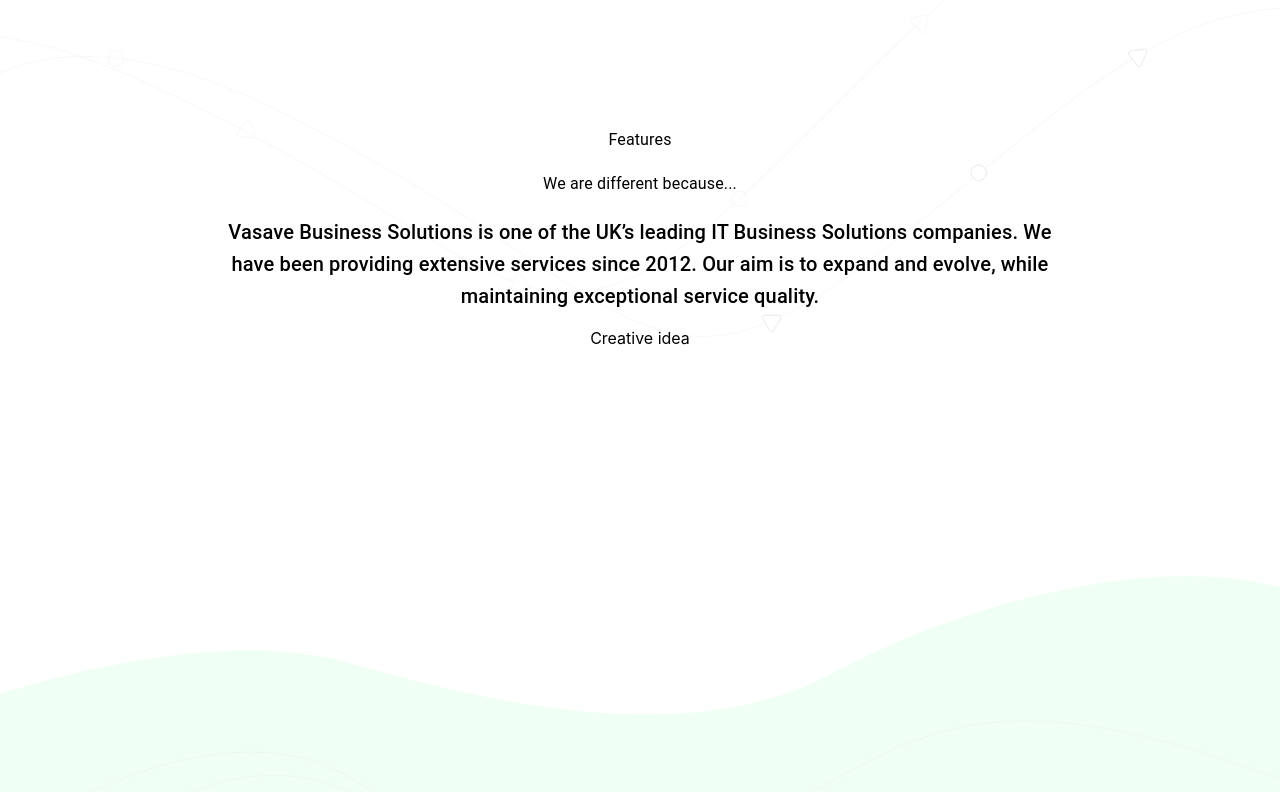
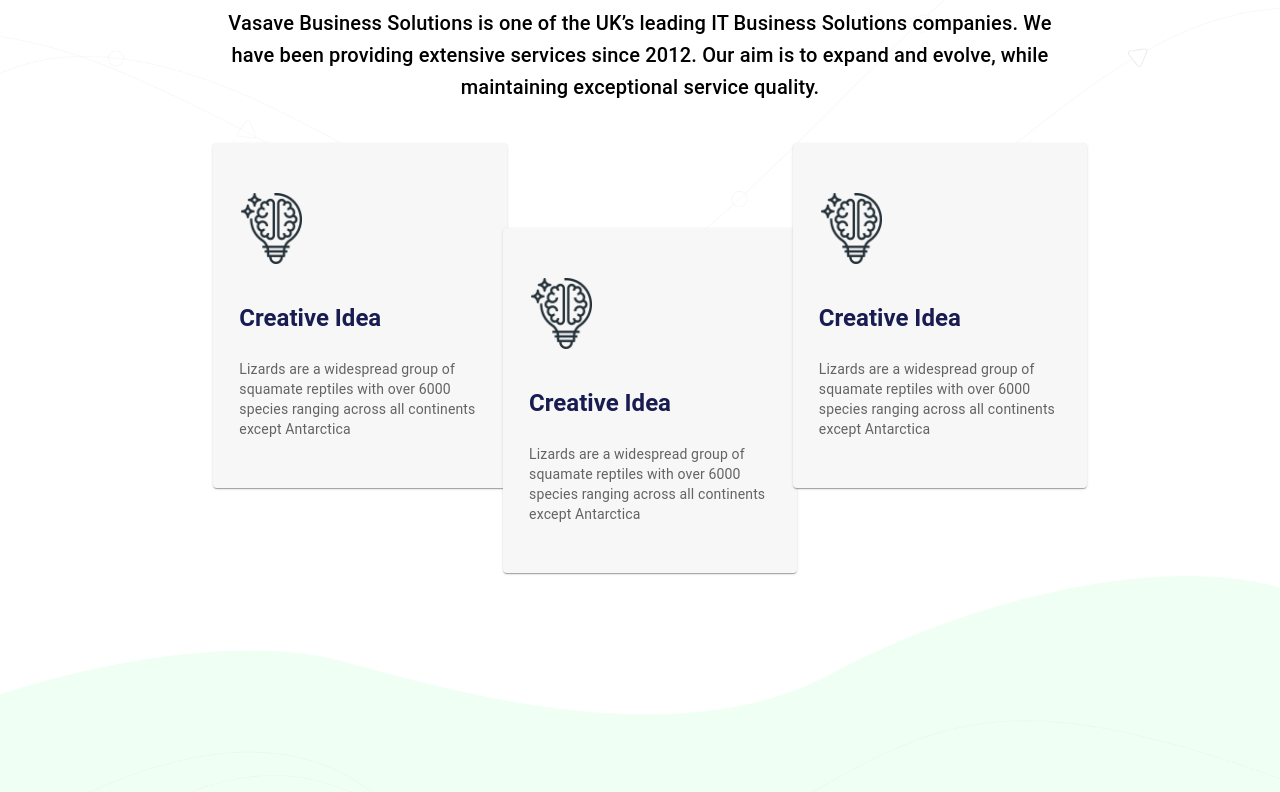
Before and after one commit to poojan411/vasave, a React (Create React App) app: page / in a window 1280 px wide. Shown: the part 760-1552 px from the top of the page. Built offline with nearby package versions, Linux system fonts and the light colour scheme.

Commit message:
fixed header issues, and other bug fixes

```diff
--- /dev/null
+++ b/src/components/FeatureCard.js
@@ -0,0 +1,55 @@
+import * as React from "react";
+import Card from "@mui/material/Card";
+import CardContent from "@mui/material/CardContent";
+import CardMedia from "@mui/material/CardMedia";
+import Typography from "@mui/material/Typography";
+import { CardActionArea } from "@mui/material";
+// import image from "../images/cardLogos/CreativeCardLogo.png";
+import "../styles/featurecard.css";
+
+function FeatureCard(props) {
+  const { title, description, imageUrl } = props;
+  return (
+    <Card
+      sx={{ maxWidth: 345 }}
+      style={{
+        backgroundColor: "#F7F7F7",
+        padding: "10px",
+        paddingTop: "40px",
+        width: "100%",
+      }}
+      className="cardContent"
+    >
+      <div className="cardAction">
+        <CardMedia
+          component="img"
+          height="140"
+          image={imageUrl}
+          alt="green iguana"
+          className="cardLogo"
+
+          //   style={{ height: "100px", width: "100px", padding: "20px" }}
+        />
+        <CardContent>
+          <Typography
+            gutterBottom
+            variant="h5"
+            component="div"
+            // style={{ textAlign: "left" }}
+            className="cardTitle"
+          >
+            {title}
+          </Typography>
+          <Typography
+            variant="body2"
+            color="text.secondary"
+            style={{ textAlign: "left", paddingBottom: "15px" }}
+          >
+            {description}
+          </Typography>
+        </CardContent>
+      </div>
+    </Card>
+  );
+}
+export default FeatureCard;
--- a/src/screens/AboutUs.js
+++ b/src/screens/AboutUs.js
@@ -1,4 +1,4 @@
-import React from "react";
+import React, { useState, useEffect } from "react";
 import Box from "@mui/material/Box";
 import Typography from "@mui/material/Typography";
 import Header from "../components/Header";
@@ -9,6 +9,9 @@
 import Footer from "../components/Footer";
 
 function AboutUs(props) {
+  useEffect(() => {
+    window.scrollTo(0, 0);
+  }, []);
   const headerOptions = [
     {
       title: "home",
--- a/src/screens/Contact.js
+++ b/src/screens/Contact.js
@@ -1,4 +1,4 @@
-import React from "react";
+import React, { useState, useEffect } from "react";
 import Box from "@mui/material/Box";
 import Typography from "@mui/material/Typography";
 import Header from "../components/Header";
@@ -14,6 +14,9 @@
 // import Theme from "../";
 
 function Contact(props) {
+  useEffect(() => {
+    window.scrollTo(0, 0);
+  }, []);
   const headerOptions = [
     {
       title: "home",
--- a/src/screens/Home.js
+++ b/src/screens/Home.js
@@ -7,7 +7,9 @@
 import waveone from "../images/wave.svg";
 import TitleCard from "../components/TitleCard";
 import Footer from "../components/Footer";
+import FeatureCard from "../components/FeatureCard";
 import "../styles/homestyles.css";
+import creativeImage from "../images/cardLogos/CreativeCardLogo.png";
 
 function Home(props) {
   const headerOptions = [
@@ -28,10 +30,33 @@
       detials: "contact",
     },
   ];
+  const featuresArray = [
+    {
+      id: 1,
+      title: "Creative idea",
+      description:
+        "Lizards are a widespread group of squamate reptiles with over 6000 species ranging across all continents except Antarctica",
+      imagePath: creativeImage,
+    },
+    {
+      id: 2,
+      title: "Creative idea",
+      description:
+        "Lizards are a widespread group of squamate reptiles with over 6000 species ranging across all continents except Antarctica",
+      imagePath: creativeImage,
+    },
+    {
+      id: 3,
+      title: "Creative idea",
+      description:
+        "Lizards are a widespread group of squamate reptiles with over 6000 species ranging across all continents except Antarctica",
+      imagePath: creativeImage,
+    },
+  ];
   return (
     <div>
       <Header headerData={headerOptions} />
-      <TitleCard title="Vasave Business Solutions" />
+      <TitleCard screen="home" title="Vasave Business Solutions" />
       <Grid
         container
         justifyContent="center"
@@ -65,13 +90,67 @@
                 exceptional service quality.
               </Typography>
             </Grid>
-
-            <Grid item lg={8}>
-              <p>Creative idea</p>
+            {/* <==============features cards loop ==============>*/}
+            <Grid item lg={8} style={{ marginTop: "40px" }}>
+              <Grid container spacing={2}>
+                {featuresArray &&
+                  featuresArray.map((item, index) => {
+                    return (
+                      <Grid
+                        item
+                        lg={4}
+                        style={{ marginTop: index === 1 ? "85px" : "0px" }}
+                      >
+                        <FeatureCard
+                          title={item?.title}
+                          description={item?.description}
+                          imageUrl={item?.imagePath}
+                        />
+                      </Grid>
+                    );
+                  })}
+              </Grid>
             </Grid>
           </Grid>
         </div>
       </Grid>
+      {/* <Grid
+        item
+        lg={8}
+        style={{
+          marginTop: "200px",
+          marginBottom: "30px",
+          backgroundColor: "red",
+        }}
+      >
+        <Grid container justifyContent="space-between" flexDirection="row">
+          <Grid item lg={6}>
+            <Typography>About us</Typography>
+
+            <Typography>Best Digital Agency in the Town </Typography>
+            <Typography>Scince 2001</Typography>
+            <Typography>
+              Pleasure rationally encounter consequences that are extremely
+              painful. Nor again is there anyone who loves or pursues or desires
+              to obtain
+            </Typography>
+            <Typography>
+              Pleasure rationally encounter consequences that are extremely
+              painful. Nor again is there
+            </Typography>
+          </Grid>
+          <Grid item lg={6}>
+            <div
+              className="backgroungImg"
+              style={{
+                backgroundImage: `url(${require("../images/shape2.png")})`,
+                height: "500px",
+                width: " 600px",
+              }}
+            ></div>
+          </Grid>
+        </Grid>
+      </Grid> */}
       <Footer />
       {/* <Grid container spacing={2}>
         <Grid item lg={6}>
--- a/src/screens/Services.js
+++ b/src/screens/Services.js
@@ -1,4 +1,4 @@
-import React from "react";
+import React, { useState, useEffect } from "react";
 import Box from "@mui/material/Box";
 import Typography from "@mui/material/Typography";
 import Header from "../components/Header";
@@ -9,6 +9,9 @@
 import Footer from "../components/Footer";
 
 function Services(props) {
+  useEffect(() => {
+    window.scrollTo(0, 0);
+  }, []);
   const headerOptions = [
     {
       title: "home",
--- /dev/null
+++ b/src/styles/featurecard.css
@@ -0,0 +1,47 @@
+.cardLogo{
+    height: auto !important;
+    width: 61px !important;
+    padding: 10px;
+    background-size: cover;
+    padding-left: 18px;
+}
+.cardTitle {
+        /* padding: 23px !important; */
+        text-align: left;
+        color: #181c51;
+        text-transform: capitalize;
+        font-weight: 600!important;
+        line-height: 1.25 !important;
+        font-size: 24px !important;
+        margin-bottom: 26px !important;
+        margin-top: 13px !important;
+}
+.cardContent{
+    padding: 40px 10px 10px;
+}
+.cardContent:hover {
+    background-color: #f0fff4!important
+}
+.cardAction:hover {
+    background-color: #f0fff4!important
+
+
+}
+
+.additionalDiv {
+    display: none;
+    position: relative;
+    top: -65px;
+    right: -55px;
+    height: 30px;
+    width: 30px;
+    /* background-color: aquamarine; */
+    border-radius: 40%;
+    background: #d3f6dd;
+    z-index: 2;
+    transition: .8s ease-in-out;
+}
+
+.cardContent:hover + .additionalDiv {
+    display: block;
+}
--- a/src/styles/homestyles.css
+++ b/src/styles/homestyles.css
@@ -18,3 +18,9 @@
     display: flex;
     align-items: center;
 }
+.backgroungImgAboutUs{
+    height: 100%;
+    width: 100%;
+    background-repeat: no-repeat;
+    background-size: contain;
+}
```
Also changed, not shown: src/components/TitleCard.js (+68 -32 lines), src/images/cardLogos/CreativeCardLogo.png (added), src/images/shape2.png (added).
